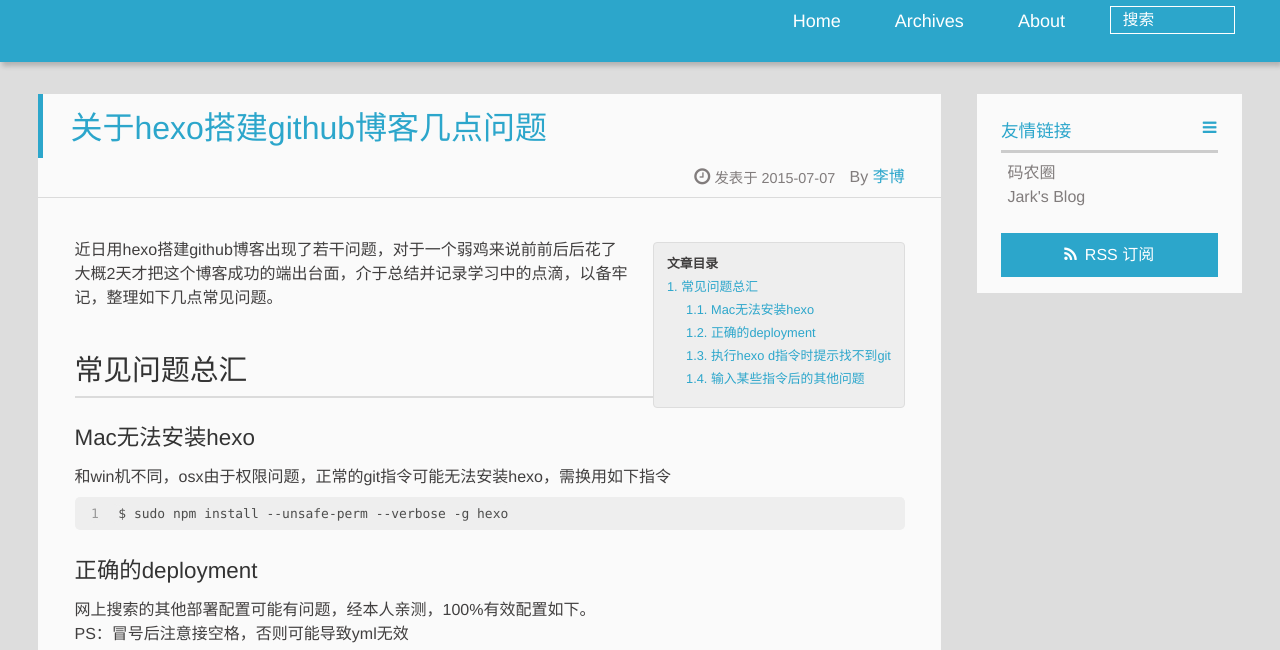
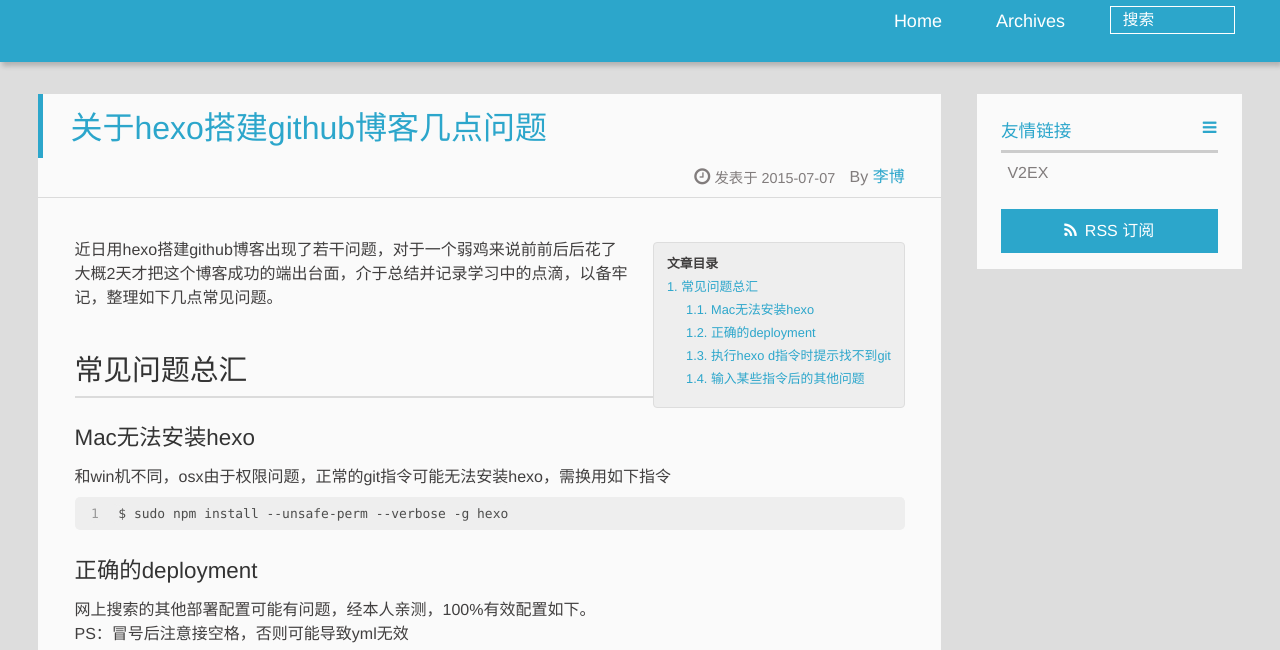
Before and after one commit to libo123459/libo123459.github.com, a plain HTML site: page 2015/07/07/hello-world/index.html in a window 1280 px wide. Shown: the part 119-769 px from the top of the page. Drawn offline with Linux system fonts and the light colour scheme.

Commit message:
Site updated: 2015-07-07 21:03:47

```diff
--- a/2015/07/07/hello-world/index.html
+++ b/2015/07/07/hello-world/index.html
@@ -63,8 +63,6 @@
 						<li><a href="/">Home</a></li>
 
 						<li><a href="/archives">Archives</a></li>
-
-						<li><a href="/about">About</a></li>
 
 					<li>
 
@@ -163,13 +161,7 @@
 
           <li>
 
-            	<a href="https://coderq.com" target="_blank" title="一个面向程序员交流分享的新一代社区">码农圈</a>
-
-          </li>
-
-          <li>
-
-            	<a href="http://wuchong.me" target="_blank" title="Jark&#39;s Blog">Jark&#39;s Blog</a>
+            	<a href="https://www.v2ex.com/" target="_blank" title="一个面向程序员交流分享的新一代社区">V2EX</a>
 
           </li>
 
--- a/index.html
+++ b/index.html
@@ -56,8 +56,6 @@
 						<li><a href="/">Home</a></li>
 
 						<li><a href="/archives">Archives</a></li>
-
-						<li><a href="/about">About</a></li>
 
 					<li>
 
@@ -150,13 +148,7 @@
 
           <li>
 
-            	<a href="https://coderq.com" target="_blank" title="一个面向程序员交流分享的新一代社区">码农圈</a>
-
-          </li>
-
-          <li>
-
-            	<a href="http://wuchong.me" target="_blank" title="Jark&#39;s Blog">Jark&#39;s Blog</a>
+            	<a href="https://www.v2ex.com/" target="_blank" title="一个面向程序员交流分享的新一代社区">V2EX</a>
 
           </li>
 
```
Also changed, not shown: archives/2015/07/index.html (+0 -2 lines), archives/2015/index.html (+0 -2 lines), archives/index.html (+0 -2 lines).
